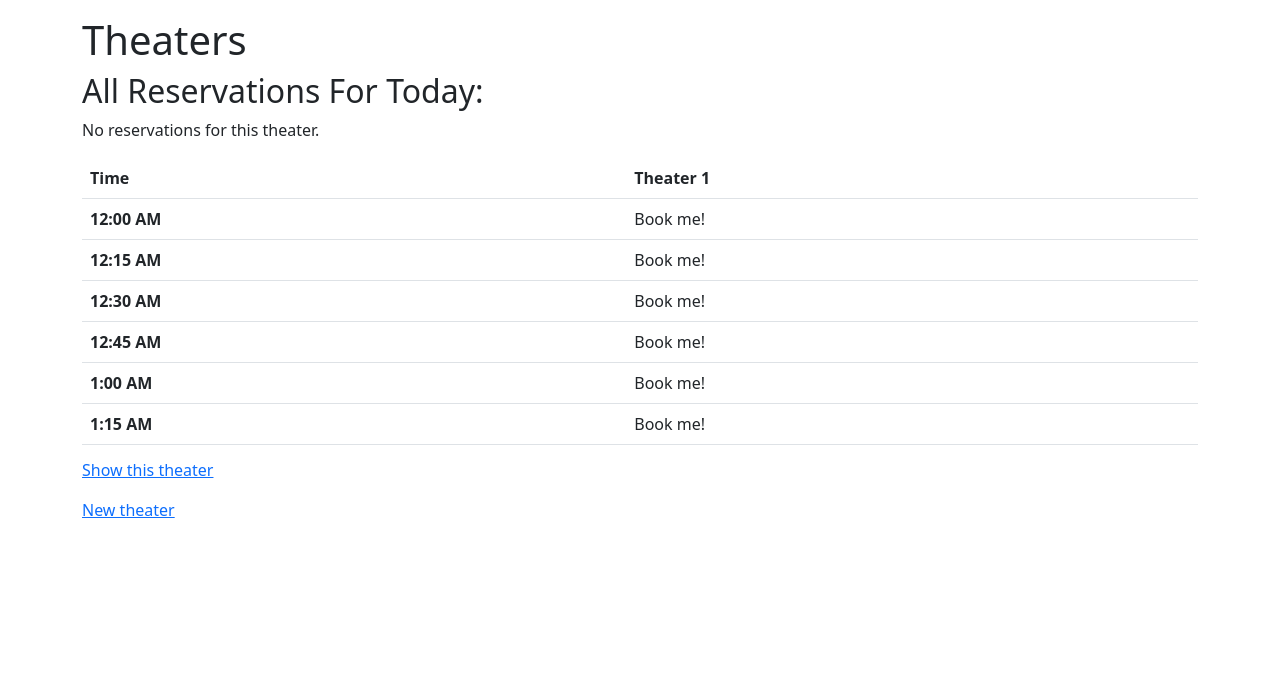
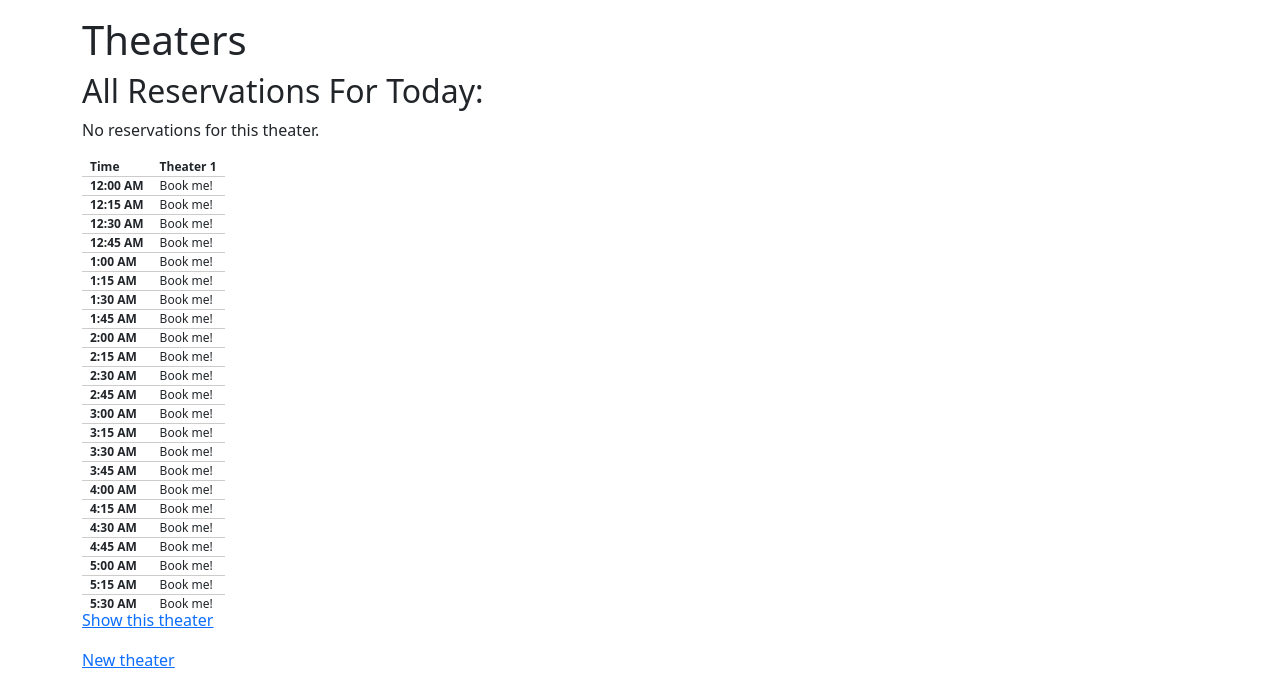
Before and after one commit to WilsonReese/Bingo-Bango, a Rails app: page /theaters in a window 1280 px wide. Shown: the part 56-747 px from the top of the page. Run offline with Rails 7, Linux system fonts and the light colour scheme; tables that the repository leaves empty hold one stand-in row (values such as "Sample post"); some libraries are stand-ins or nearby versions.

Commit message:
updated table view stylesheet -- not sure if I like it more

```diff
--- a/app/assets/stylesheets/application.css
+++ b/app/assets/stylesheets/application.css
@@ -15,10 +15,29 @@
  */
 
 .reserved-cell {
-  background-color: lightgray !important;
+  background-color: lightgray;
 }
 
 .table-container {
-  max-height: 300px; /* Set the maximum height of the scrollable window */
+  max-height: 450px; /* Set the maximum height of the scrollable window */
   overflow-y: auto; /* Enable vertical scrolling */
 }
+
+.table-calendar {
+  font-size: 12px; /* Adjust the font size as needed */
+  border-collapse: collapse; /* Collapse cell borders to create a cleaner look */
+}
+
+.table-calendar th,
+.table-calendar td {
+  padding: 0px 8px; /* Adjust the padding to make the cells narrower */
+  border-bottom: 1px solid #ccc;
+}
+
+.table-calendar th {
+  height: 15px; /* Adjust the height of the header row cells */
+}
+
+.table-calendar td {
+  height: 15px; /* Adjust the height of the data cells */
+}
--- a/app/views/shared/_calendar.html.erb
+++ b/app/views/shared/_calendar.html.erb
@@ -10,7 +10,7 @@
 <% end %>
 
 <div class="table-container">
-  <table class="table">
+  <table class="table-calendar">
     <thead>
       <tr>
         <th scope="col">Time</th>
```
